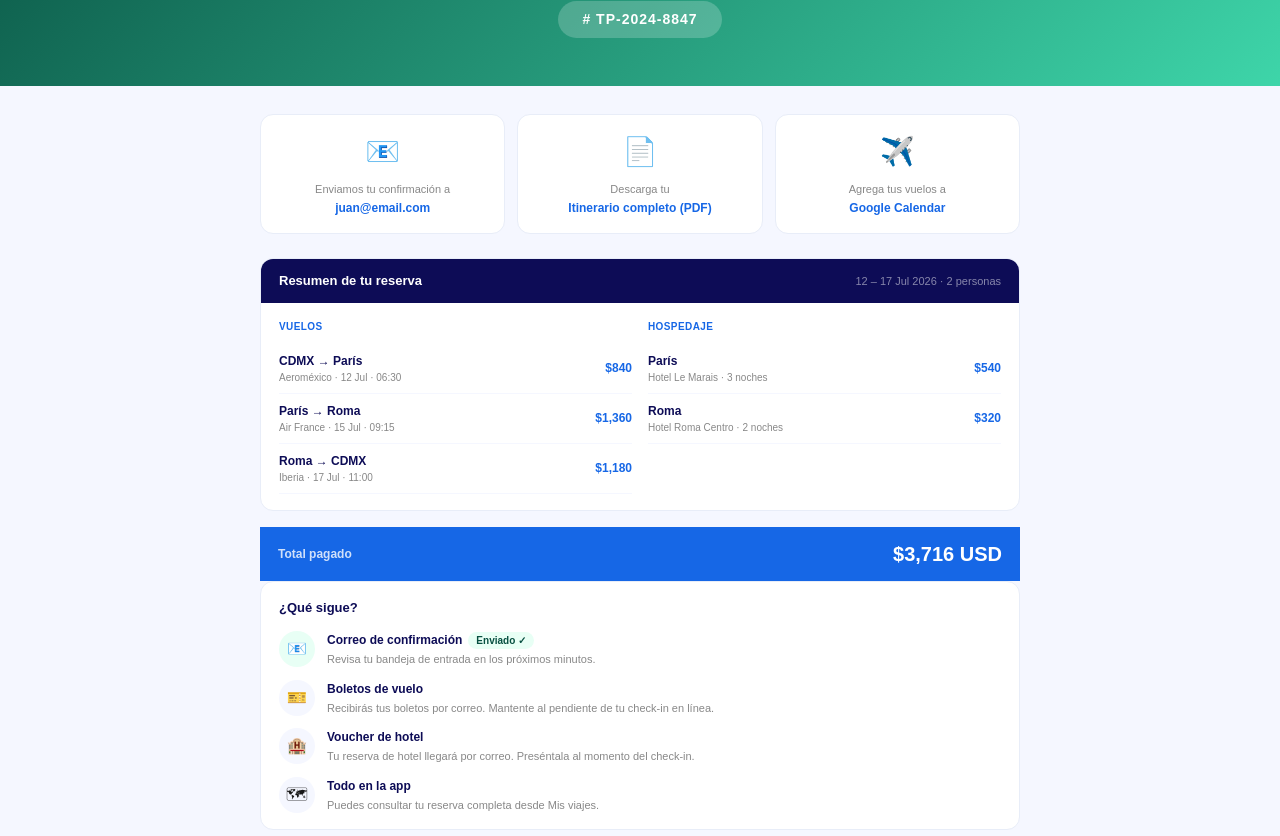
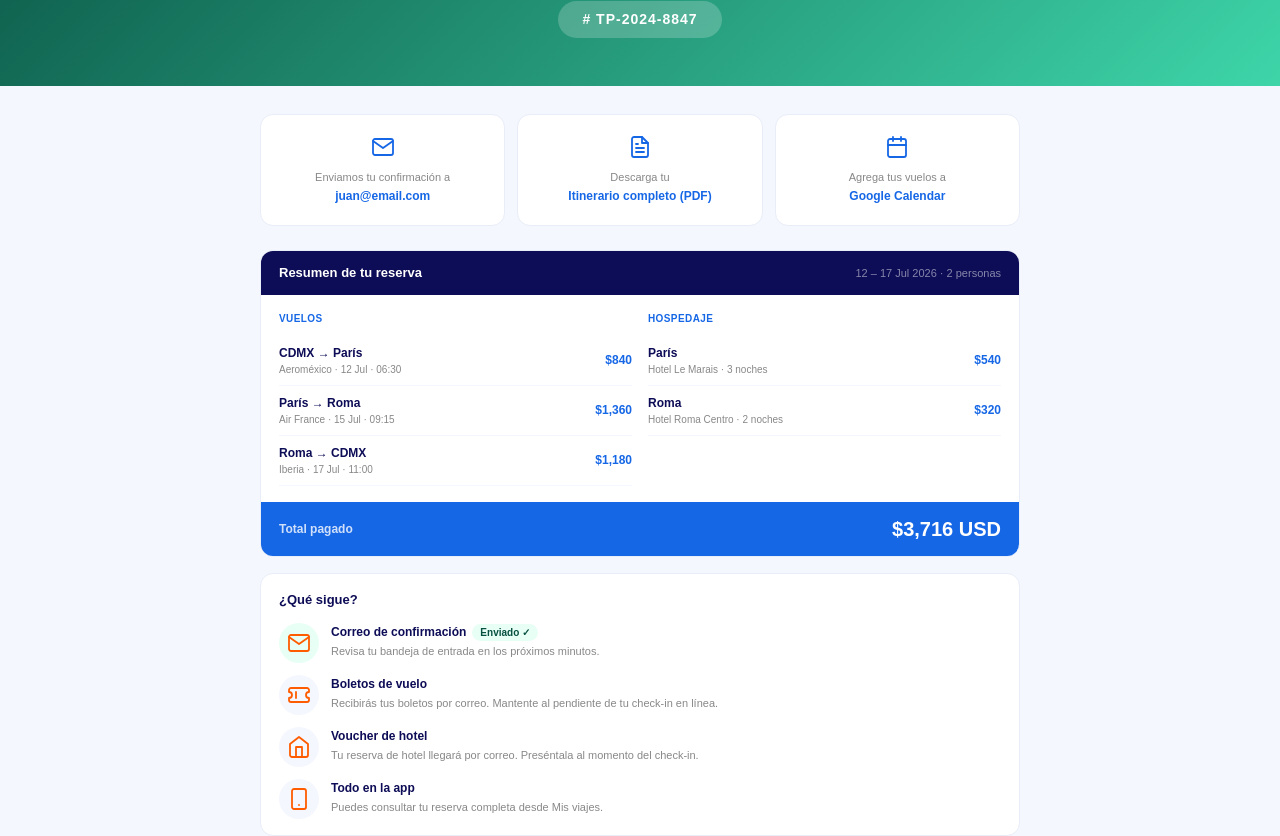
Before and after one commit to barreradionisio/trip-planner, a Next.js app: page /confirmacion in a window 1280 px wide. Shown: the part 297-1133 px from the top of the page. Built offline with nearby package versions, Linux system fonts and the light colour scheme.

Commit message:
iconos svg en landing y confirmacion

```diff
--- a/app/confirmacion/page.tsx
+++ b/app/confirmacion/page.tsx
@@ -5,9 +5,71 @@ import { useSearchParams } from "next/navigation";
 import Link from "next/link";
 import Logo from "../components/Logo";
 
+const IconEmail = () => (
+  <svg width="24" height="24" viewBox="0 0 24 24" fill="none" stroke="#1667E6" strokeWidth="1.8" strokeLinecap="round" strokeLinejoin="round">
+    <path d="M4 4h16c1.1 0 2 .9 2 2v12c0 1.1-.9 2-2 2H4c-1.1 0-2-.9-2-2V6c0-1.1.9-2 2-2z"/>
+    <polyline points="22,6 12,13 2,6"/>
+  </svg>
+);
+
+const IconEmailNaranja = () => (
+  <svg width="24" height="24" viewBox="0 0 24 24" fill="none" stroke="#FF5C00" strokeWidth="1.8" strokeLinecap="round" strokeLinejoin="round">
+    <path d="M4 4h16c1.1 0 2 .9 2 2v12c0 1.1-.9 2-2 2H4c-1.1 0-2-.9-2-2V6c0-1.1.9-2 2-2z"/>
+    <polyline points="22,6 12,13 2,6"/>
+  </svg>
+);
+
+const IconTicket = () => (
+  <svg width="24" height="24" viewBox="0 0 24 24" fill="none" stroke="#FF5C00" strokeWidth="1.8" strokeLinecap="round" strokeLinejoin="round">
+    <path d="M2 9a3 3 0 0 1 0 6v2a2 2 0 0 0 2 2h16a2 2 0 0 0 2-2v-2a3 3 0 0 1 0-6V7a2 2 0 0 0-2-2H4a2 2 0 0 0-2 2v2z"/>
+    <line x1="9" y1="9" x2="9" y2="15"/>
+  </svg>
+);
+
+const IconHotel = () => (
+  <svg width="24" height="24" viewBox="0 0 24 24" fill="none" stroke="#FF5C00" strokeWidth="1.8" strokeLinecap="round" strokeLinejoin="round">
+    <path d="M3 9l9-7 9 7v11a2 2 0 0 1-2 2H5a2 2 0 0 1-2-2z"/>
+    <polyline points="9 22 9 12 15 12 15 22"/>
+  </svg>
+);
+
+const IconApp = () => (
+  <svg width="24" height="24" viewBox="0 0 24 24" fill="none" stroke="#FF5C00" strokeWidth="1.8" strokeLinecap="round" strokeLinejoin="round">
+    <rect x="5" y="2" width="14" height="20" rx="2" ry="2"/>
+    <line x1="12" y1="18" x2="12.01" y2="18"/>
+  </svg>
+);
+
+const IconDoc = () => (
+  <svg width="24" height="24" viewBox="0 0 24 24" fill="none" stroke="#1667E6" strokeWidth="1.8" strokeLinecap="round" strokeLinejoin="round">
+    <path d="M14 2H6a2 2 0 0 0-2 2v16a2 2 0 0 0 2 2h12a2 2 0 0 0 2-2V8z"/>
+    <polyline points="14 2 14 8 20 8"/>
+    <line x1="16" y1="13" x2="8" y2="13"/>
+    <line x1="16" y1="17" x2="8" y2="17"/>
+    <polyline points="10 9 9 9 8 9"/>
+  </svg>
+);
+
+const IconCalendar = () => (
+  <svg width="24" height="24" viewBox="0 0 24 24" fill="none" stroke="#1667E6" strokeWidth="1.8" strokeLinecap="round" strokeLinejoin="round">
+    <rect x="3" y="4" width="18" height="18" rx="2" ry="2"/>
+    <line x1="16" y1="2" x2="16" y2="6"/>
+    <line x1="8" y1="2" x2="8" y2="6"/>
+    <line x1="3" y1="10" x2="21" y2="10"/>
+  </svg>
+);
+
 function ConfirmacionContent() {
   const searchParams = useSearchParams();
   const tipo = searchParams.get("tipo") || "completo";
+
+  const pasosSiguientes = [
+    { ico: <IconEmailNaranja />, titulo: "Correo de confirmación", desc: "Revisa tu bandeja de entrada en los próximos minutos.", done: true },
+    ...(tipo !== "hotel" ? [{ ico: <IconTicket />, titulo: "Boletos de vuelo", desc: "Recibirás tus boletos por correo. Mantente al pendiente de tu check-in en línea.", done: false }] : []),
+    ...(tipo !== "vuelo" ? [{ ico: <IconHotel />, titulo: "Voucher de hotel", desc: "Tu reserva de hotel llegará por correo. Preséntala al momento del check-in.", done: false }] : []),
+    { ico: <IconApp />, titulo: "Todo en la app", desc: "Puedes consultar tu reserva completa desde Mis viajes.", done: false },
+  ];
+
   return (
     <div style={{ minHeight: "100vh", display: "flex", flexDirection: "column", fontFamily: "'Montserrat',sans-serif", background: "#f5f7ff" }}>
 
@@ -26,13 +88,13 @@ function ConfirmacionContent() {
       {/* HERO */}
       <div style={{ background: "linear-gradient(135deg,#085041,#3ED5A9)", padding: "48px 24px", textAlign: "center" }}>
         <div style={{ width: "80px", height: "80px", borderRadius: "50%", background: "rgba(255,255,255,0.2)", display: "flex", alignItems: "center", justifyContent: "center", margin: "0 auto 16px" }}>
-  <svg width="40" height="40" viewBox="0 0 40 40" fill="none" xmlns="http://www.w3.org/2000/svg">
+          <svg width="40" height="40" viewBox="0 0 40 40" fill="none">
             <circle cx="20" cy="20" r="20" fill="rgba(255,255,255,0.2)"/>
             <path d="M10 20.5L16.5 27L30 13" stroke="white" strokeWidth="3.5" strokeLinecap="round" strokeLinejoin="round"/>
           </svg>
         </div>
         <h1 style={{ fontFamily: "sans-serif", fontWeight: "800", fontSize: "32px", color: "#fff", marginBottom: "8px" }}>¡Reserva confirmada!</h1>
-        <p style={{ fontSize: "14px", color: "rgba(255,255,255,0.8)", marginBottom: "16px" }}>Tu viaje a París y Roma está listo. Que lo disfrutes 🎉</p>
+        <p style={{ fontSize: "14px", color: "rgba(255,255,255,0.8)", marginBottom: "16px" }}>Tu viaje está listo. ¡Que lo disfrutes!</p>
         <div style={{ display: "inline-block", background: "rgba(255,255,255,0.2)", borderRadius: "50px", padding: "8px 24px", fontSize: "14px", fontWeight: "800", color: "#fff", letterSpacing: "1px" }}>
           # TP-2024-8847
         </div>
@@ -43,27 +105,27 @@ function ConfirmacionContent() {
 
         {/* ACCIONES */}
         <div style={{ display: "grid", gridTemplateColumns: "1fr 1fr 1fr", gap: "12px", marginBottom: "24px" }}>
-  <div style={{ background: "#fff", borderRadius: "13px", border: "1.5px solid #e8edf8", padding: "16px", textAlign: "center" }}
+          <div style={{ background: "#fff", borderRadius: "13px", border: "1.5px solid #e8edf8", padding: "20px 16px", textAlign: "center", transition: "border-color 0.2s" }}
             onMouseEnter={e => (e.currentTarget as HTMLElement).style.borderColor = "#1667E6"}
             onMouseLeave={e => (e.currentTarget as HTMLElement).style.borderColor = "#e8edf8"}
           >
-    <div style={{ fontSize: "28px", marginBottom: "8px" }}>📧</div>
+            <div style={{ display: "flex", justifyContent: "center", marginBottom: "10px" }}><IconEmail /></div>
             <div style={{ fontSize: "11px", color: "#888" }}>Enviamos tu confirmación a</div>
             <div style={{ fontSize: "12px", fontWeight: "700", color: "#1667E6", marginTop: "2px" }}>juan@email.com</div>
           </div>
-  <Link href="/mis-viajes/documentos" style={{ background: "#fff", borderRadius: "13px", border: "1.5px solid #e8edf8", padding: "16px", textAlign: "center", textDecoration: "none", display: "block", cursor: "pointer" }}
+          <Link href="/mis-viajes/documentos" style={{ background: "#fff", borderRadius: "13px", border: "1.5px solid #e8edf8", padding: "20px 16px", textAlign: "center", textDecoration: "none", display: "block", transition: "border-color 0.2s" }}
             onMouseEnter={e => (e.currentTarget as HTMLElement).style.borderColor = "#1667E6"}
             onMouseLeave={e => (e.currentTarget as HTMLElement).style.borderColor = "#e8edf8"}
           >
-    <div style={{ fontSize: "28px", marginBottom: "8px" }}>📄</div>
+            <div style={{ display: "flex", justifyContent: "center", marginBottom: "10px" }}><IconDoc /></div>
             <div style={{ fontSize: "11px", color: "#888" }}>Descarga tu</div>
             <div style={{ fontSize: "12px", fontWeight: "700", color: "#1667E6", marginTop: "2px" }}>Itinerario completo (PDF)</div>
           </Link>
-  <div style={{ background: "#fff", borderRadius: "13px", border: "1.5px solid #e8edf8", padding: "16px", textAlign: "center", cursor: "pointer" }}
+          <div style={{ background: "#fff", borderRadius: "13px", border: "1.5px solid #e8edf8", padding: "20px 16px", textAlign: "center", cursor: "pointer", transition: "border-color 0.2s" }}
             onMouseEnter={e => (e.currentTarget as HTMLElement).style.borderColor = "#1667E6"}
             onMouseLeave={e => (e.currentTarget as HTMLElement).style.borderColor = "#e8edf8"}
           >
-    <div style={{ fontSize: "28px", marginBottom: "8px" }}>✈️</div>
+            <div style={{ display: "flex", justifyContent: "center", marginBottom: "10px" }}><IconCalendar /></div>
             <div style={{ fontSize: "11px", color: "#888" }}>Agrega tus vuelos a</div>
             <div style={{ fontSize: "12px", fontWeight: "700", color: "#1667E6", marginTop: "2px" }}>Google Calendar</div>
           </div>
@@ -78,8 +140,6 @@ function ConfirmacionContent() {
             </div>
           </div>
           <div style={{ padding: "16px 18px", display: "grid", gridTemplateColumns: tipo === "completo" ? "1fr 1fr" : "1fr", gap: "16px" }}>
-
-    {/* VUELOS — visible en tipo vuelo y completo */}
             {(tipo === "vuelo" || tipo === "completo") && (
               <div>
                 <div style={{ fontSize: "10px", fontWeight: "700", color: "#1667E6", textTransform: "uppercase", letterSpacing: "0.4px", marginBottom: "10px" }}>Vuelos</div>
@@ -98,8 +158,6 @@ function ConfirmacionContent() {
                 ))}
               </div>
             )}
-
-    {/* HOTELES — visible en tipo hotel y completo */}
             {(tipo === "hotel" || tipo === "completo") && (
               <div>
                 <div style={{ fontSize: "10px", fontWeight: "700", color: "#1667E6", textTransform: "uppercase", letterSpacing: "0.4px", marginBottom: "10px" }}>Hospedaje</div>
@@ -118,13 +176,11 @@ function ConfirmacionContent() {
               </div>
             )}
           </div>
-  </div>
-
-      {/* TOTAL */}
           <div style={{ background: "#1667E6", padding: "12px 18px", display: "flex", justifyContent: "space-between", alignItems: "center" }}>
             <div style={{ fontSize: "12px", fontWeight: "700", color: "rgba(255,255,255,0.8)" }}>Total pagado</div>
             <div style={{ fontFamily: "sans-serif", fontWeight: "800", fontSize: "20px", color: "#fff" }}>
               {tipo === "vuelo" ? "$2,080 USD" : tipo === "hotel" ? "$860 USD" : "$3,716 USD"}
+            </div>
           </div>
         </div>
 
@@ -132,14 +188,11 @@ function ConfirmacionContent() {
         <div style={{ background: "#fff", borderRadius: "13px", border: "1.5px solid #e8edf8", padding: "16px 18px", marginBottom: "16px" }}>
           <div style={{ fontFamily: "sans-serif", fontWeight: "800", fontSize: "13px", color: "#0D0C56", marginBottom: "14px" }}>¿Qué sigue?</div>
           <div style={{ display: "flex", flexDirection: "column", gap: "12px" }}>
-            {[
-  { ico: "📧", titulo: "Correo de confirmación", desc: "Revisa tu bandeja de entrada en los próximos minutos.", done: true },
-  ...(tipo !== "hotel" ? [{ ico: "🎫", titulo: "Boletos de vuelo", desc: "Recibirás tus boletos por correo. Mantente al pendiente de tu check-in en línea.", done: false }] : []),
-  ...(tipo !== "vuelo" ? [{ ico: "🏨", titulo: "Voucher de hotel", desc: "Tu reserva de hotel llegará por correo. Preséntala al momento del check-in.", done: false }] : []),
-  { ico: "🗺", titulo: "Todo en la app", desc: "Puedes consultar tu reserva completa desde Mis viajes.", done: false },
-].map((t, i, arr) => (
+            {pasosSiguientes.map((t, i) => (
               <div key={i} style={{ display: "flex", gap: "12px", alignItems: "flex-start" }}>
-                <div style={{ width: "36px", height: "36px", borderRadius: "50%", background: t.done ? "#e8fff5" : "#f5f7ff", display: "flex", alignItems: "center", justifyContent: "center", fontSize: "16px", flexShrink: 0 }}>{t.ico}</div>
+                <div style={{ width: "40px", height: "40px", borderRadius: "50%", background: t.done ? "#e8fff5" : "#f5f7ff", display: "flex", alignItems: "center", justifyContent: "center", flexShrink: 0 }}>
+                  {t.ico}
+                </div>
                 <div>
                   <div style={{ fontWeight: "700", fontSize: "12px", color: "#0D0C56", display: "flex", alignItems: "center", gap: "6px" }}>
                     {t.titulo}
@@ -162,12 +215,12 @@ function ConfirmacionContent() {
 
         {/* BOTONES */}
         <div style={{ display: "grid", gridTemplateColumns: "1fr 1fr", gap: "12px" }}>
-          <a href="/mis-viajes" style={{ padding: "13px", backgroundColor: "#FF5C00", color: "#fff", border: "none", borderRadius: "13px", fontFamily: "sans-serif", fontWeight: "800", fontSize: "14px", cursor: "pointer", textAlign: "center", textDecoration: "none", display: "block" }}>
+          <Link href="/mis-viajes" style={{ padding: "13px", backgroundColor: "#FF5C00", color: "#fff", border: "none", borderRadius: "13px", fontFamily: "sans-serif", fontWeight: "800", fontSize: "14px", cursor: "pointer", textAlign: "center", textDecoration: "none", display: "block" }}>
             Ver en Mis viajes
-          </a>
-          <a href="/" style={{ padding: "13px", background: "#fff", color: "#0D0C56", border: "1.5px solid #e8edf8", borderRadius: "13px", fontFamily: "sans-serif", fontWeight: "800", fontSize: "14px", cursor: "pointer", textAlign: "center", textDecoration: "none", display: "block" }}>
+          </Link>
+          <Link href="/" style={{ padding: "13px", background: "#fff", color: "#0D0C56", border: "1.5px solid #e8edf8", borderRadius: "13px", fontFamily: "sans-serif", fontWeight: "800", fontSize: "14px", cursor: "pointer", textAlign: "center", textDecoration: "none", display: "block" }}>
             Volver al inicio
-          </a>
+          </Link>
         </div>
       </div>
 
```
Also changed, not shown: app/page.tsx (+18 -5 lines). Lines whose indentation alone changed are shown as unchanged.
